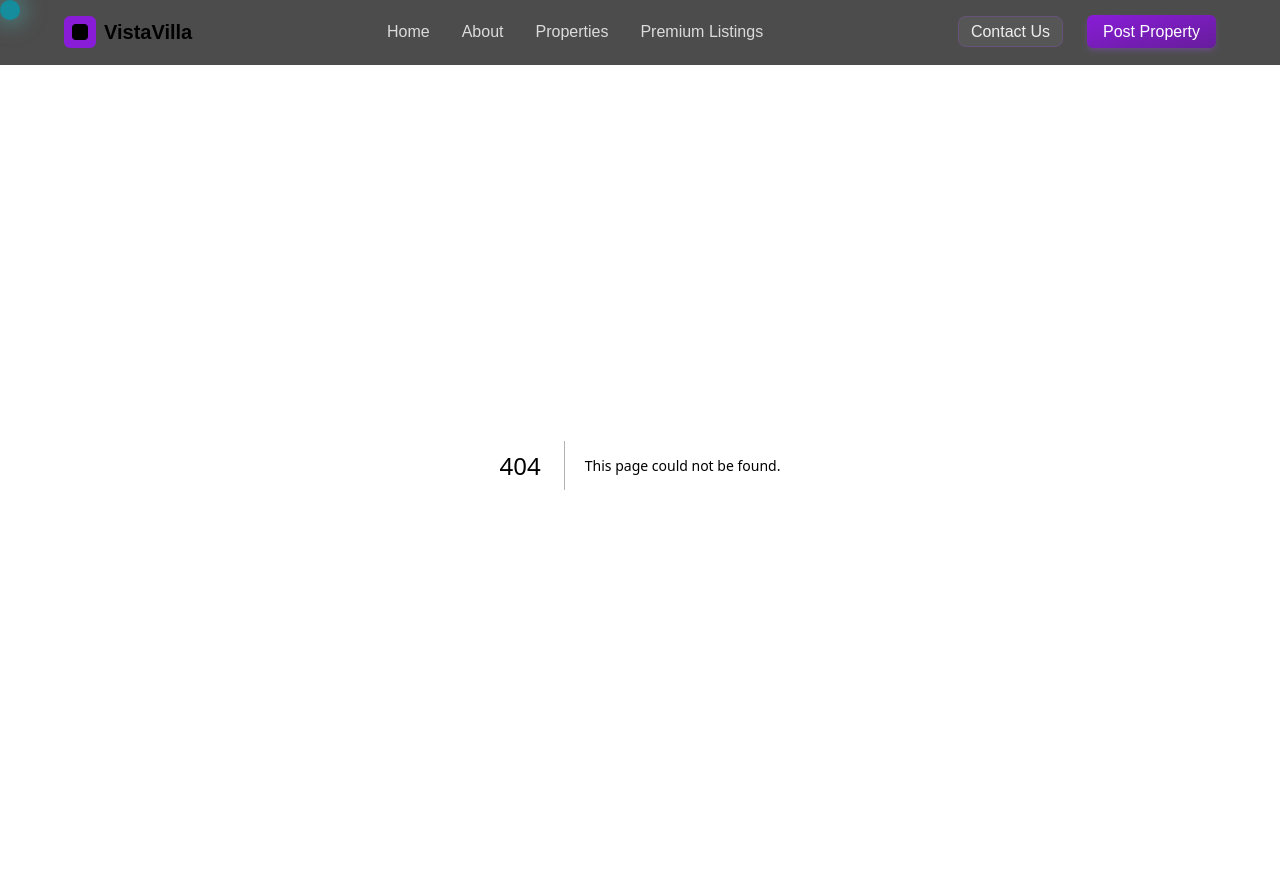
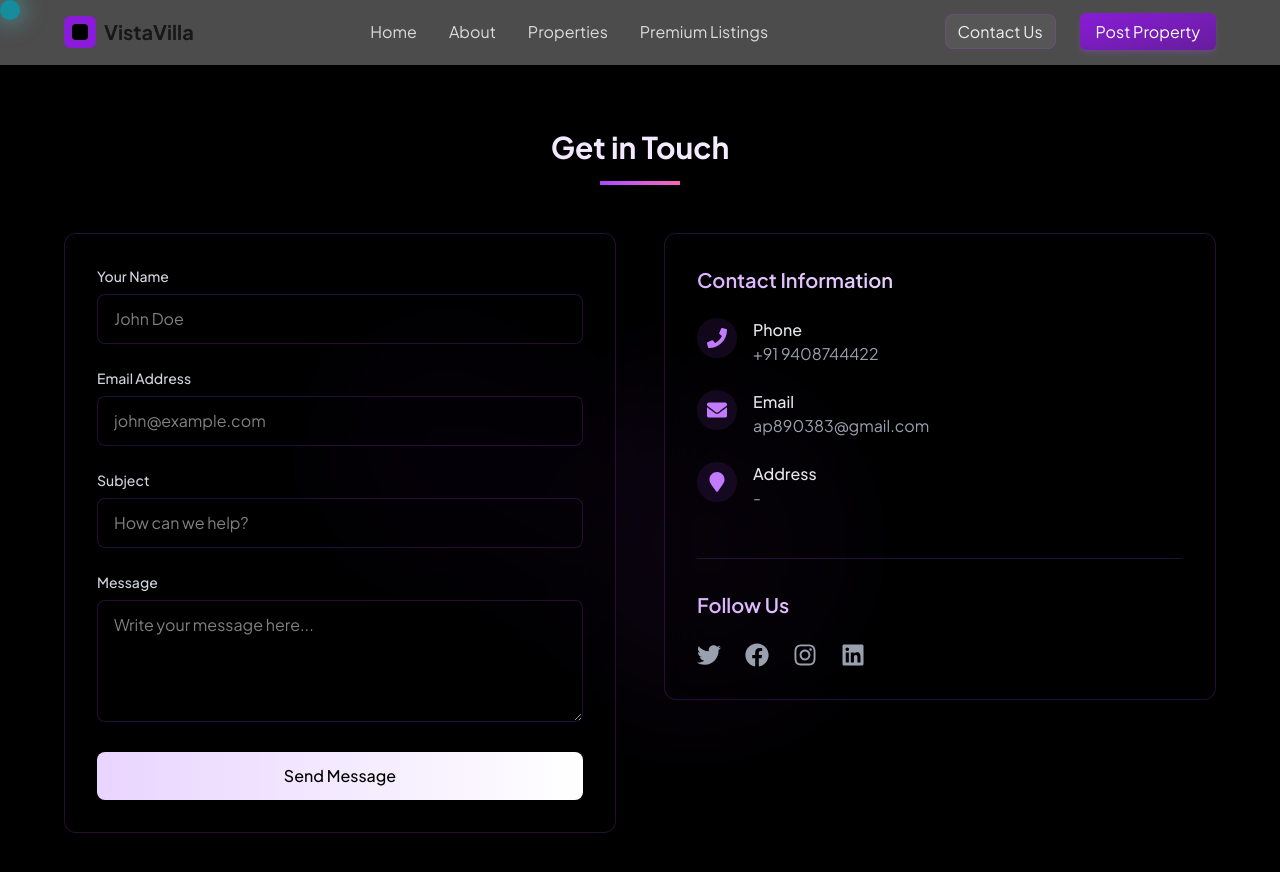
Before and after one commit to Aryanftw/vista-villa, a Next.js app: page /contact in a window 1280 px wide. Before the commit this address had no page. Shown: the top 872 px of the page. Built offline with nearby package versions, Linux system fonts and the light colour scheme.

Commit message:
contact us done

```diff
--- /dev/null
+++ b/app/components/Contact.js
@@ -0,0 +1,167 @@
+'use client';
+
+import { motion } from "framer-motion";
+import { FaTwitter, FaFacebook, FaInstagram, FaLinkedin, FaPhone, FaEnvelope, FaMapMarker } from "react-icons/fa";
+import { Plus_Jakarta_Sans } from "next/font/google";
+
+const jakarta = Plus_Jakarta_Sans({ subsets: ["latin"], weight: ["400", "500", "600", "700"] });
+export default function ContactSection() {
+  return (
+    <div className={`${jakarta.className} bg-black text-white py-16 relative overflow-hidden`}>
+      {/* Background effects */}
+      <motion.div
+        className="absolute top-1/3 left-1/4 w-64 h-64 bg-purple-600/20 rounded-full filter blur-3xl opacity-30"
+        initial={{ y: 20 }}
+        animate={{ y: -20 }}
+        transition={{ duration: 6, repeat: Infinity, repeatType: "reverse" }}
+      />
+      <motion.div
+        className="absolute bottom-1/4 right-1/3 w-80 h-80 bg-purple-500/20 rounded-full filter blur-3xl opacity-30"
+        initial={{ y: -20 }}
+        animate={{ y: 20 }}
+        transition={{ duration: 8, repeat: Infinity, repeatType: "reverse" }}
+      />
+
+      <div className="max-w-7xl mx-auto px-6 lg:px-16 relative z-10">
+        <motion.div
+          initial={{ opacity: 0, y: 20 }}
+          whileInView={{ opacity: 1, y: 0 }}
+          transition={{ duration: 0.6 }}
+          viewport={{ once: true, margin: "-100px" }}
+          className="mb-12 text-center"
+        >
+          <h2 className="text-3xl font-bold mb-4 bg-gradient-to-r from-purple-200 to-white bg-clip-text text-transparent">
+            Get in Touch
+          </h2>
+          <div className="w-20 h-1 bg-gradient-to-r from-purple-500 to-pink-400 mx-auto"></div>
+        </motion.div>
+
+        <div className="grid grid-cols-1 lg:grid-cols-2 gap-12">
+          {/* Contact Form */}
+          <motion.div
+            className="bg-black/40 backdrop-blur-xl p-8 rounded-xl border border-purple-500/20"
+            initial={{ opacity: 0, x: -30 }}
+            whileInView={{ opacity: 1, x: 0 }}
+            transition={{ duration: 0.6 }}
+            viewport={{ once: true }}
+          >
+            <form className="space-y-6">
+              <div>
+                <label className="block text-sm font-medium text-gray-300 mb-2">Your Name</label>
+                <input
+                  type="text"
+                  className="w-full bg-black/20 border border-purple-500/20 rounded-lg px-4 py-3 focus:outline-none focus:ring-2 focus:ring-purple-500 focus:border-transparent transition-all"
+                  placeholder="John Doe"
+                />
+              </div>
+
+              <div>
+                <label className="block text-sm font-medium text-gray-300 mb-2">Email Address</label>
+                <input
+                  type="email"
+                  className="w-full bg-black/20 border border-purple-500/20 rounded-lg px-4 py-3 focus:outline-none focus:ring-2 focus:ring-purple-500 focus:border-transparent transition-all"
+                  placeholder="john@example.com"
+                />
+              </div>
+
+              <div>
+                <label className="block text-sm font-medium text-gray-300 mb-2">Subject</label>
+                <input
+                  type="text"
+                  className="w-full bg-black/20 border border-purple-500/20 rounded-lg px-4 py-3 focus:outline-none focus:ring-2 focus:ring-purple-500 focus:border-transparent transition-all"
+                  placeholder="How can we help?"
+                />
+              </div>
+
+              <div>
+                <label className="block text-sm font-medium text-gray-300 mb-2">Message</label>
+                <textarea
+                  rows="4"
+                  className="w-full bg-black/20 border border-purple-500/20 rounded-lg px-4 py-3 focus:outline-none focus:ring-2 focus:ring-purple-500 focus:border-transparent transition-all"
+                  placeholder="Write your message here..."
+                ></textarea>
+              </div>
+
+              <button
+                type="submit"
+                className="w-full bg-gradient-to-r from-purple-200 to-white text-black py-3 px-6 rounded-lg font-medium hover:opacity-90 transition-opacity"
+              >
+                Send Message
+              </button>
+            </form>
+          </motion.div>
+
+          {/* Contact Info */}
+          <motion.div
+            className="space-y-8"
+            initial={{ opacity: 0, x: 30 }}
+            whileInView={{ opacity: 1, x: 0 }}
+            transition={{ duration: 0.6 }}
+            viewport={{ once: true }}
+          >
+            <div className="bg-black/40 backdrop-blur-xl p-8 rounded-xl border border-purple-500/20">
+              <h3 className="text-xl font-semibold mb-6 bg-gradient-to-r from-purple-300 to-white bg-clip-text text-transparent">
+                Contact Information
+              </h3>
+
+              <div className="space-y-6">
+                <div className="flex items-start">
+                  <div className="bg-purple-500/10 w-10 h-10 rounded-full flex items-center justify-center mr-4 text-purple-400">
+                    <FaPhone className="w-5 h-5" />
+                  </div>
+                  <div>
+                    <h4 className="font-medium text-gray-200">Phone</h4>
+                    <p className="text-gray-400">+91 9408744422</p>
+                  </div>
+                </div>
+
+                <div className="flex items-start">
+                  <div className="bg-purple-500/10 w-10 h-10 rounded-full flex items-center justify-center mr-4 text-purple-400">
+                    <FaEnvelope className="w-5 h-5" />
+                  </div>
+                  <div>
+                    <h4 className="font-medium text-gray-200">Email</h4>
+                    <p className="text-gray-400">ap890383@gmail.com</p>
+                  </div>
+                </div>
+
+                <div className="flex items-start">
+                  <div className="bg-purple-500/10 w-10 h-10 rounded-full flex items-center justify-center mr-4 text-purple-400">
+                    <FaMapMarker className="w-5 h-5" />
+                  </div>
+                  <div>
+                    <h4 className="font-medium text-gray-200">Address</h4>
+                    <p className="text-gray-400">-</p>
+                  </div>
+                </div>
+              </div>
+
+              <div className="mt-12 pt-8 border-t border-purple-500/20">
+                <h3 className="text-xl font-semibold mb-6 bg-gradient-to-r from-purple-300 to-white bg-clip-text text-transparent">
+                  Follow Us
+                </h3>
+                <div className="flex space-x-6">
+                  {[
+                    { icon: FaTwitter, color: "hover:text-[#1DA1F2]" },
+                    { icon: FaFacebook, color: "hover:text-[#1877F2]" },
+                    { icon: FaInstagram, color: "hover:text-[#E4405F]" },
+                    { icon: FaLinkedin, color: "hover:text-[#0A66C2]" }
+                  ].map((SocialIcon, index) => (
+                    <motion.a
+                      key={index}
+                      href="#"
+                      className={`text-gray-400 hover:text-purple-400 ${SocialIcon.color} transition-colors`}
+                      whileHover={{ scale: 1.1 }}
+                    >
+                      <SocialIcon.icon className="w-6 h-6" />
+                    </motion.a>
+                  ))}
+                </div>
+              </div>
+            </div>
+          </motion.div>
+        </div>
+      </div>
+    </div>
+  );
+}
--- a/app/components/Navbar.js
+++ b/app/components/Navbar.js
@@ -36,7 +36,7 @@ export default function Navigation() {
 
   return (
     <motion.nav
-      className={`bg-black/70 backdrop-blur-xl border-b py-4 px-6 lg:px-16 sticky top-0 z-50 transition-all duration-300 ${scrolled ? 'border-purple-500/20 shadow-lg shadow-purple-500/10' : 'border-transparent'}`}
+      className={`${jakarta.className} bg-black/70 backdrop-blur-xl border-b py-4 px-6 lg:px-16 sticky top-0 z-50 transition-all duration-300 ${scrolled ? 'border-purple-500/20 shadow-lg shadow-purple-500/10' : 'border-transparent'}`}
       initial={{ y: -100 }}
       animate={{ y: 0 }}
       transition={{ type: "spring", stiffness: 100, damping: 20 }}
--- /dev/null
+++ b/app/contact/page.js
@@ -0,0 +1,9 @@
+import ContactSection from "../components/Contact"
+
+export default function AboutUs(){
+  return(
+    <div>
+       <ContactSection/>
+    </div>
+  )
+}
```
